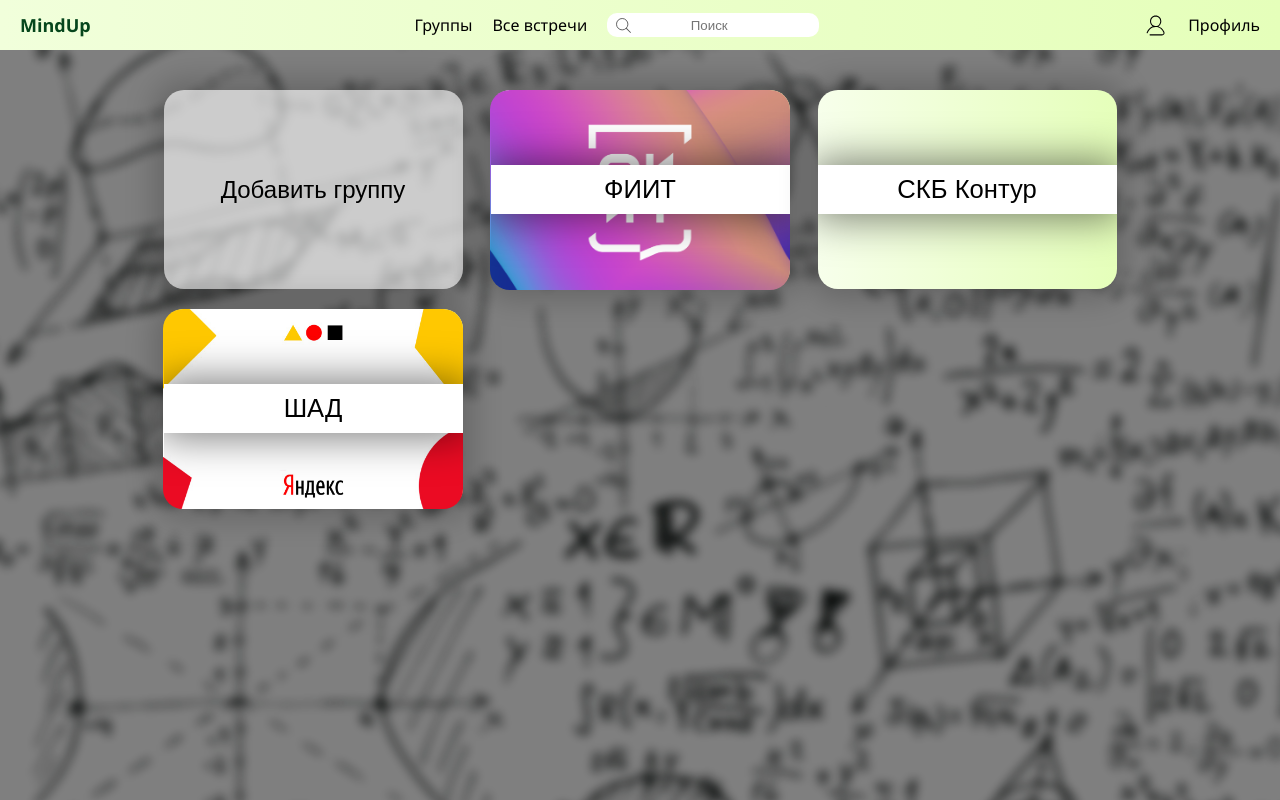
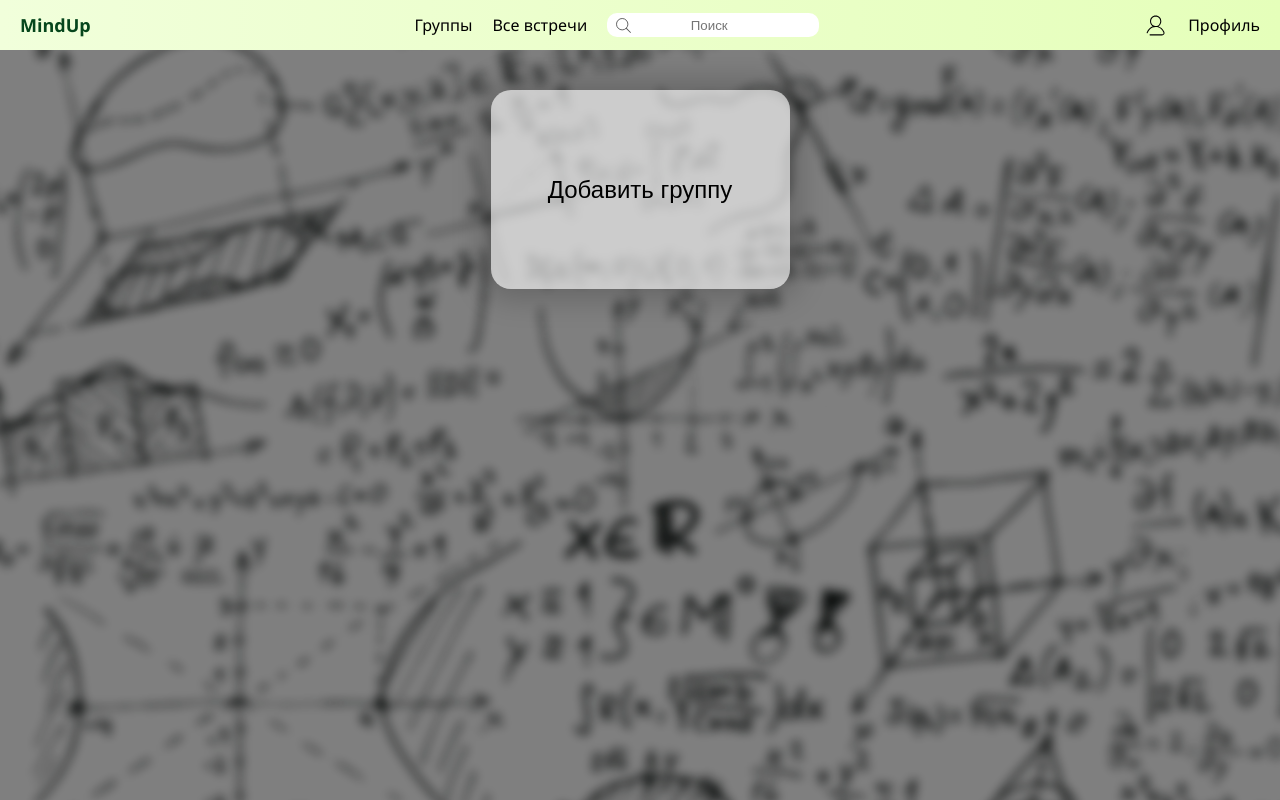
Before and after one commit to sergey-kheyfets/MindUp, a Django app: template mindupback/mindup/templates/groups.html in a window 1280 px wide. Run offline with Django 4.2, Linux system fonts and the light colour scheme; the template is opened without the code that fills it, so the values that code supplies are empty.

Commit message:
groups from sql

```diff
--- a/mindupback/mindup/templates/groups.html
+++ b/mindupback/mindup/templates/groups.html
@@ -36,17 +36,6 @@
     <div class="blocks-wrapper">
         <div class="blocks">
             <div class="block add">Добавить группу</div>
-            <div class="block">
-                <div class="block-background" style="background-image: url('groups_images/fiit.png')"></div>
-                <h2>ФИИТ</h2>
-            </div>
-            <div class="block">
-                <h2>СКБ Контур</h2>
-            </div>
-            <div class="block">
-                <div class="block-background" style="background-image: url('groups_images/shad.jpeg')"></div>
-                <h2>ШАД</h2>
-            </div>
         </div>
     </div>
 <script src="groups.js"></script>
```
Also changed, not shown: mindupback/mindup/static/groups.js (+49 -1 lines), mindupback/db.sqlite3.
